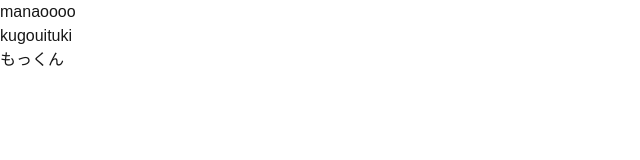
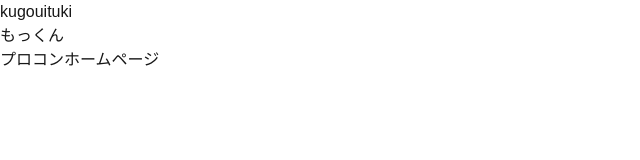
Before and after one commit to mokkun55/procon-homepage, a Next.js app: page / in a window 1280 px wide. Shown: the top 160 px of the page, without its empty margins (0-640 px from the left). Built offline with nearby package versions, Linux system fonts and the light colour scheme.

Commit message:
add: text

```diff
--- a/src/app/page.tsx
+++ b/src/app/page.tsx
@@ -1,9 +1,9 @@
 const Home = () => {
   return (
     <div>
-      <h1>manaoooo</h1>
       <h1>kugouituki</h1>
       <h1>もっくん</h1>
+      <h2>プロコンホームページ</h2>
     </div>
   );
 };
```
